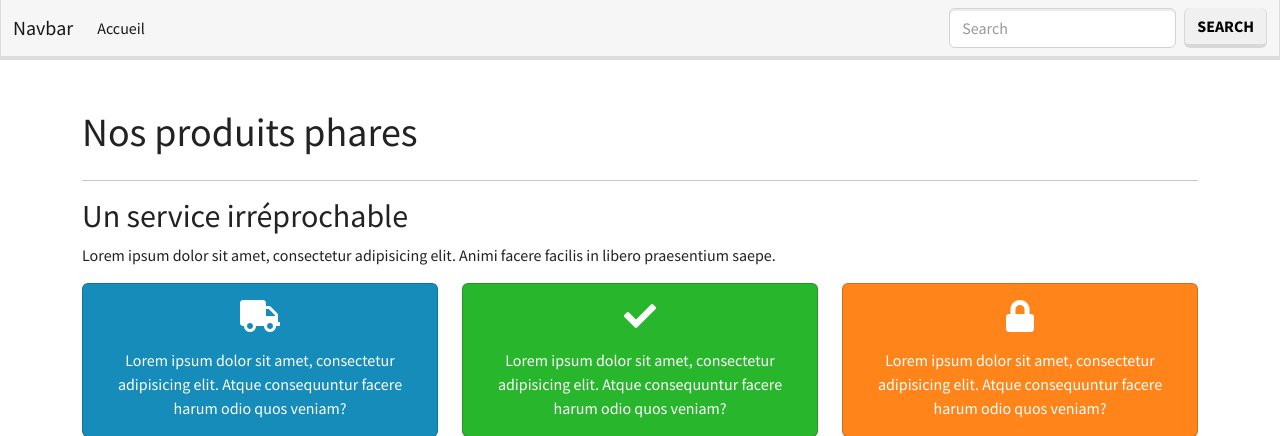
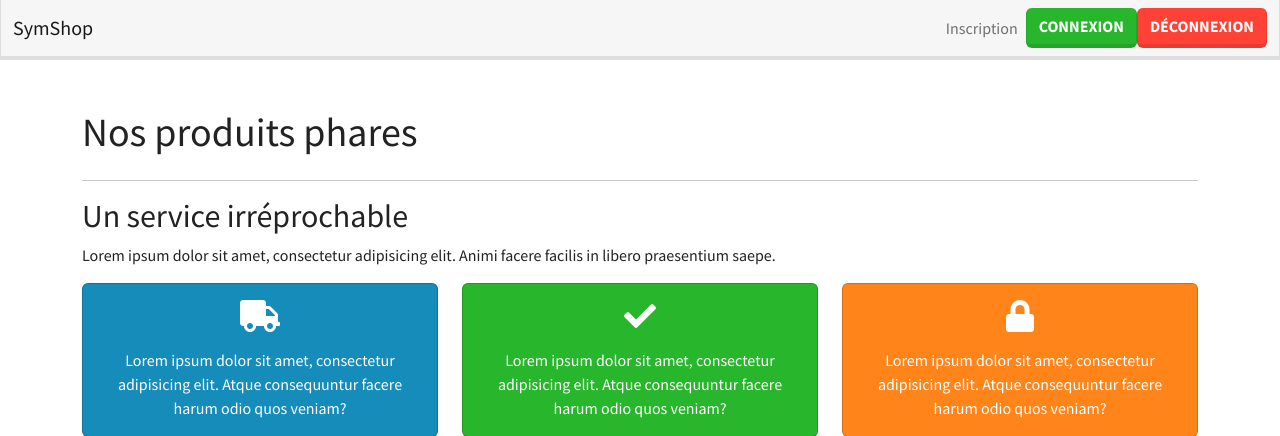
Before and after one commit to FoxVidaan/Ecommerce-Basic-Symfony, a Symfony app: template templates/home.html.twig in a window 1280 px wide. Shown: the top 436 px of the page. Run offline with Twig, Linux system fonts and the light colour scheme; the template is opened without the code that fills it, so the values that code supplies are empty; some libraries are stand-ins or nearby versions.

Commit message:
Travail sur la navbar

```diff
--- a/src/Controller/CategoryController.php
+++ b/src/Controller/CategoryController.php
@@ -24,7 +24,7 @@ class CategoryController extends AbstractController
 
         $form->handleRequest($request);
 
-        if ($form->isSubmitted()) {
+        if ($form->isSubmitted() && $form->isValid()) {
             $category->setSlug(strtolower($slugger->slug($category->getName())));
 
             $manager->persist($category);
@@ -51,7 +51,7 @@ class CategoryController extends AbstractController
 
         $form->handleRequest($request);
 
-        if ($form->isSubmitted()) {
+        if ($form->isSubmitted() && $form->isValid()) {
             $category->setSlug(strtolower($slugger->slug($category->getName())));
 
             $manager->flush();
--- a/src/Entity/Category.php
+++ b/src/Entity/Category.php
@@ -5,6 +5,7 @@ namespace App\Entity;
 use App\Repository\CategoryRepository;
 use Doctrine\Common\Collections\ArrayCollection;
 use Doctrine\Common\Collections\Collection;
+use Symfony\Component\Validator\Constraints as Assert;
 use Doctrine\ORM\Mapping as ORM;
 
 /**
@@ -21,6 +22,8 @@ class Category
 
     /**
      * @ORM\Column(type="string", length=255)
+     * @Assert\NotBlank(message="Le nom de la catégorie est obligatoire")
+     * @Assert\Length(min=3, minMessage="Le nom de la catégorie doit faire au moins 3 caractères")
      */
     private $name;
 
--- a/src/Form/CategoryType.php
+++ b/src/Form/CategoryType.php
@@ -17,7 +17,8 @@ class CategoryType extends AbstractType
                 'label' => 'Nom de la catégorie',
                 'attr' => [
                     'placeholder' => 'Tapez le nom de votre catégorie'
-                ]
+                ],
+                'required' => false
             ])
         ;
     }
--- a/templates/_formateur.html.twig
+++ /dev/null
@@ -1,4 +0,0 @@
-<p>
-    <strong>{{ formateur.prenom }}</strong>
-    {{ formateur.nom }}
-</p>
--- a/templates/product/edit.html.twig
+++ b/templates/product/edit.html.twig
@@ -7,7 +7,7 @@
 {% block body %}
     <h1>Editer le produit : {{ product.name }}</h1>
 
-    {{ form_start(formView, {'attr': {'novalidate': 'novalidate'}}) }}
+    {{ form_start(formView) }}
 
     {{ form_errors(formView) }}
 
--- a/templates/shared/_navbar.html.twig
+++ b/templates/shared/_navbar.html.twig
@@ -1,6 +1,6 @@
 <nav class="navbar navbar-expand-lg navbar-light bg-light mb-5">
     <div class="container-fluid">
-        <a class="navbar-brand" href="#">Navbar</a>
+        <a class="navbar-brand" href="/">SymShop</a>
         <button class="navbar-toggler" type="button" data-bs-toggle="collapse" data-bs-target="#navbarColor03"
                 aria-controls="navbarColor03" aria-expanded="false" aria-label="Toggle navigation">
             <span class="navbar-toggler-icon"></span>
@@ -8,14 +8,17 @@
 
         <div class="collapse navbar-collapse" id="navbarColor03">
             <ul class="navbar-nav me-auto">
-                <li class="nav-item">
-                    <a class="nav-link active" href="{{ path('homepage') }}">Accueil</a>
-                </li>
+                {% for c in categoryRepository.findAll() %}
+                    <li class="nav-item">
+                        <a class="nav-link active" href="{{ path('homepage') }}">{{ c.name }}</a>
+                    </li>
+                {% endfor %}
             </ul>
-            <form class="d-flex">
-                <input class="form-control me-sm-2" type="text" placeholder="Search">
-                <button class="btn btn-secondary my-2 my-sm-0" type="submit">Search</button>
-            </form>
+            <ul class="navbar-nav">
+                <li class="nav-item"><a href="#" class="nav-link">Inscription</a></li>
+                <li class="nav-item"><a href="#" class="btn btn-success">Connexion</a></li>
+                <li class="nav-item"><a href="#" class="btn btn-danger">Déconnexion</a></li>
+            </ul>
         </div>
     </div>
 </nav>
```
Also changed, not shown: templates/category/_menu.html.twig (added), 1 other file.
